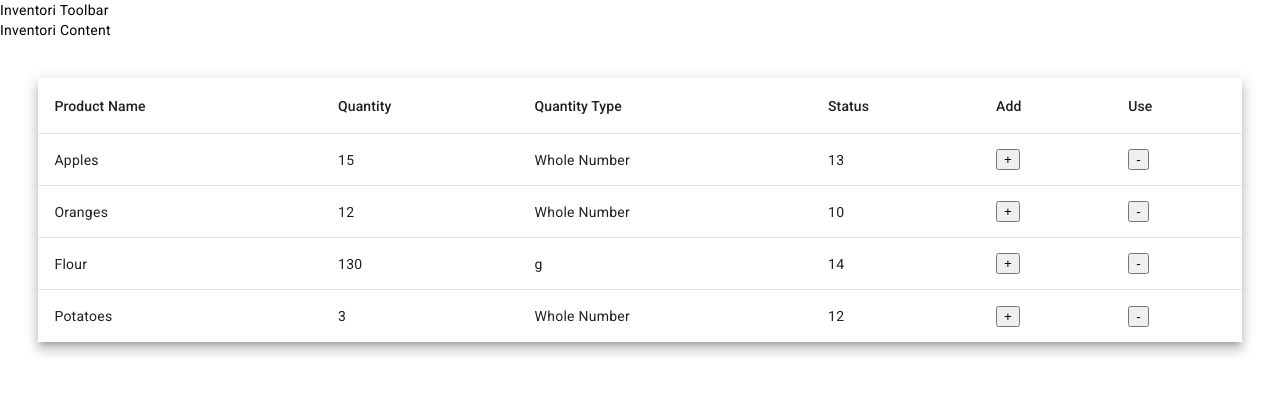
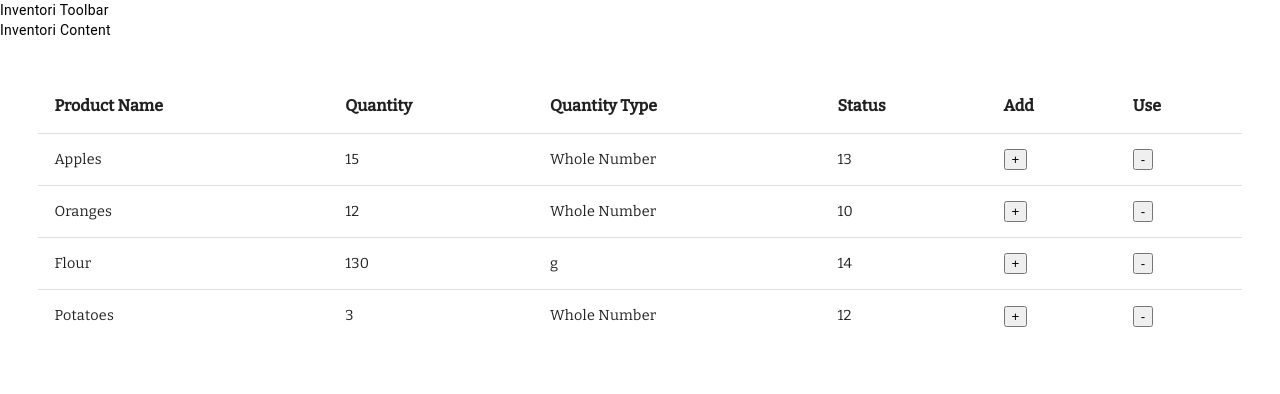
Before and after one commit to zmb6893/inventori, an Angular app in the folder inventori/: page / in a window 1280 px wide. Shown: the top 394 px of the page. Built offline with nearby package versions, Linux system fonts and the light colour scheme.

Commit message:
some css on inventory table

```diff
--- a/inventori/src/app/app.component.css
+++ b/inventori/src/app/app.component.css
@@ -1 +1,4 @@
 /* We need to add our css here */
+app-inventori-table {
+    background-color: blueviolet;
+}
--- a/inventori/src/app/inventori-table/inventori-table.component.css
+++ b/inventori/src/app/inventori-table/inventori-table.component.css
@@ -0,0 +1,15 @@
+.mat-elevation-z8 {
+    box-shadow: none;
+}
+
+th {
+    font-family: "Bitter", serif;
+    font-weight: 700;
+    font-size: 1rem;
+    background-color: aqua;
+}
+
+td {
+    font-family: "Bitter", serif;
+    font-size: .9rem;
+}
--- a/inventori/src/app/inventori-table/inventori-table.component.html
+++ b/inventori/src/app/inventori-table/inventori-table.component.html
@@ -2,13 +2,13 @@
     <table mat-table [dataSource]="dataSource" class="mat-elevation-z8">
 
         <!-- Name Column -->
-        <ng-container matColumnDef="productName">
+        <ng-container matColumnDef="productName" class="table-column">
           <th mat-header-cell *matHeaderCellDef> Product Name </th>
           <td mat-cell *matCellDef="let item"> {{item.productName}} </td>
         </ng-container>
 
         <!-- Quantity Column -->
-        <ng-container matColumnDef="quantity">
+        <ng-container matColumnDef="quantity" class="table-column">
           <th mat-header-cell *matHeaderCellDef> Quantity </th>
           <td mat-cell *matCellDef="let item"> {{item.quantity}} </td>
         </ng-container>
@@ -39,7 +39,7 @@
 
         <tr mat-header-row *matHeaderRowDef="displayedColumns"></tr>
         <tr mat-row *matRowDef="let row; columns: displayedColumns;"></tr>
-      </table>
+    </table>
 
 
 </div>
--- a/inventori/src/index.html
+++ b/inventori/src/index.html
@@ -1,15 +1,28 @@
 <!doctype html>
 <html lang="en">
+
 <head>
   <meta charset="utf-8">
   <title>Inventori</title>
   <base href="/">
   <meta name="viewport" content="width=device-width, initial-scale=1">
   <link rel="preconnect" href="https://fonts.gstatic.com">
-  <link href="https://fonts.googleapis.com/css2?family=Roboto:wght@300;400;500&display=swap" rel="stylesheet">
+
+  <!-- Dosis font -->
+  <link rel="preconnect" href="https://fonts.googleapis.com">
+  <link rel="preconnect" href="https://fonts.gstatic.com" crossorigin>
+  <link href="https://fonts.googleapis.com/css2?family=Dosis:wght@300;400;500;600;700&display=swap" rel="stylesheet">
+
+  <!-- Bitter font -->
+  <link rel="preconnect" href="https://fonts.googleapis.com">
+  <link rel="preconnect" href="https://fonts.gstatic.com" crossorigin>
+  <link href="https://fonts.googleapis.com/css2?family=Bitter:ital,wght@0,100;0,200;0,300;0,400;0,500;1,100&display=swap" rel="stylesheet">
+
   <link href="https://fonts.googleapis.com/icon?family=Material+Icons" rel="stylesheet">
 </head>
+
 <body class="mat-typography">
   <app-root></app-root>
 </body>
+
 </html>
```
Also changed, not shown: inventori/src/styles.css (+9 -2 lines), 1 other file (tests, documents, lock files or other folders).
